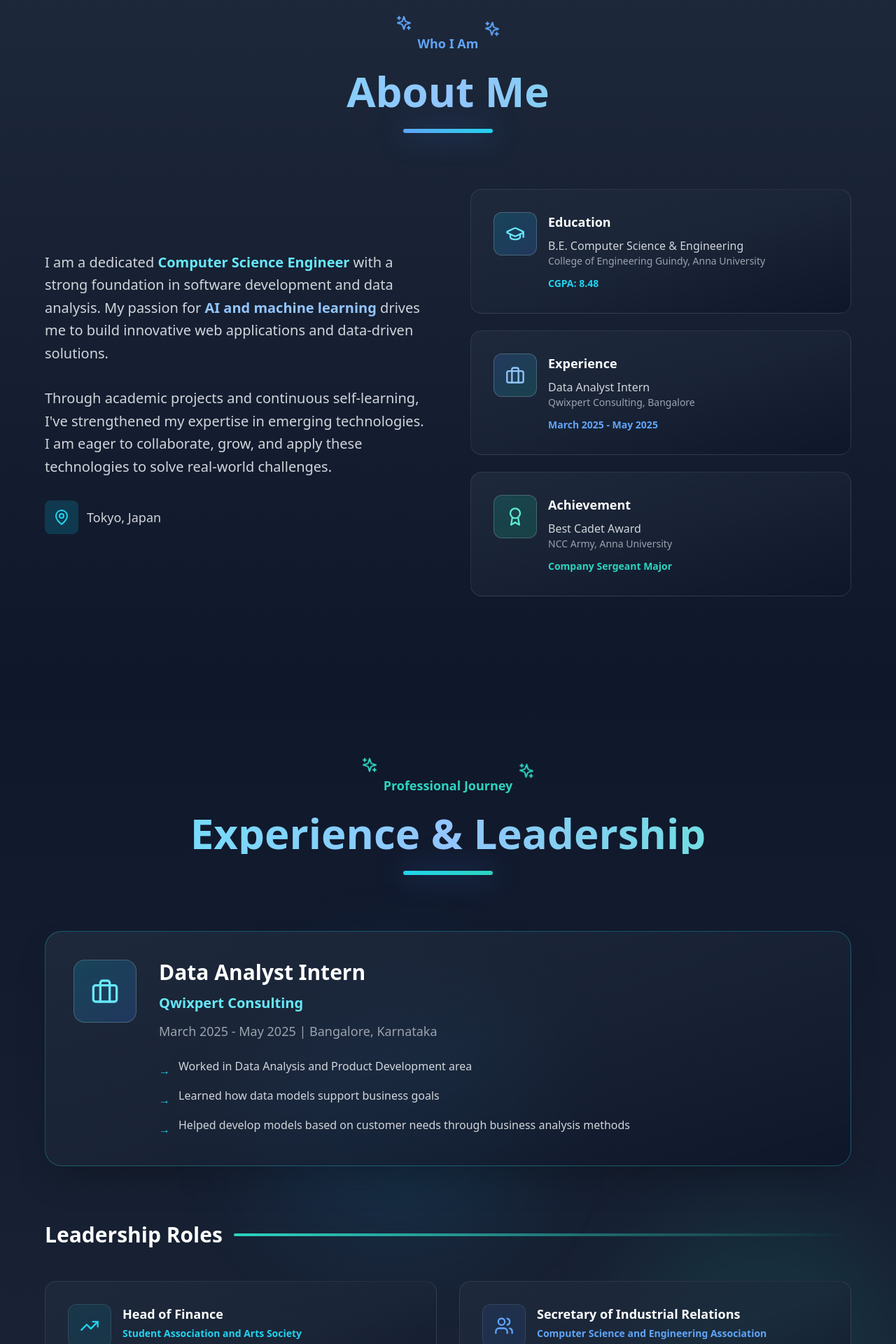
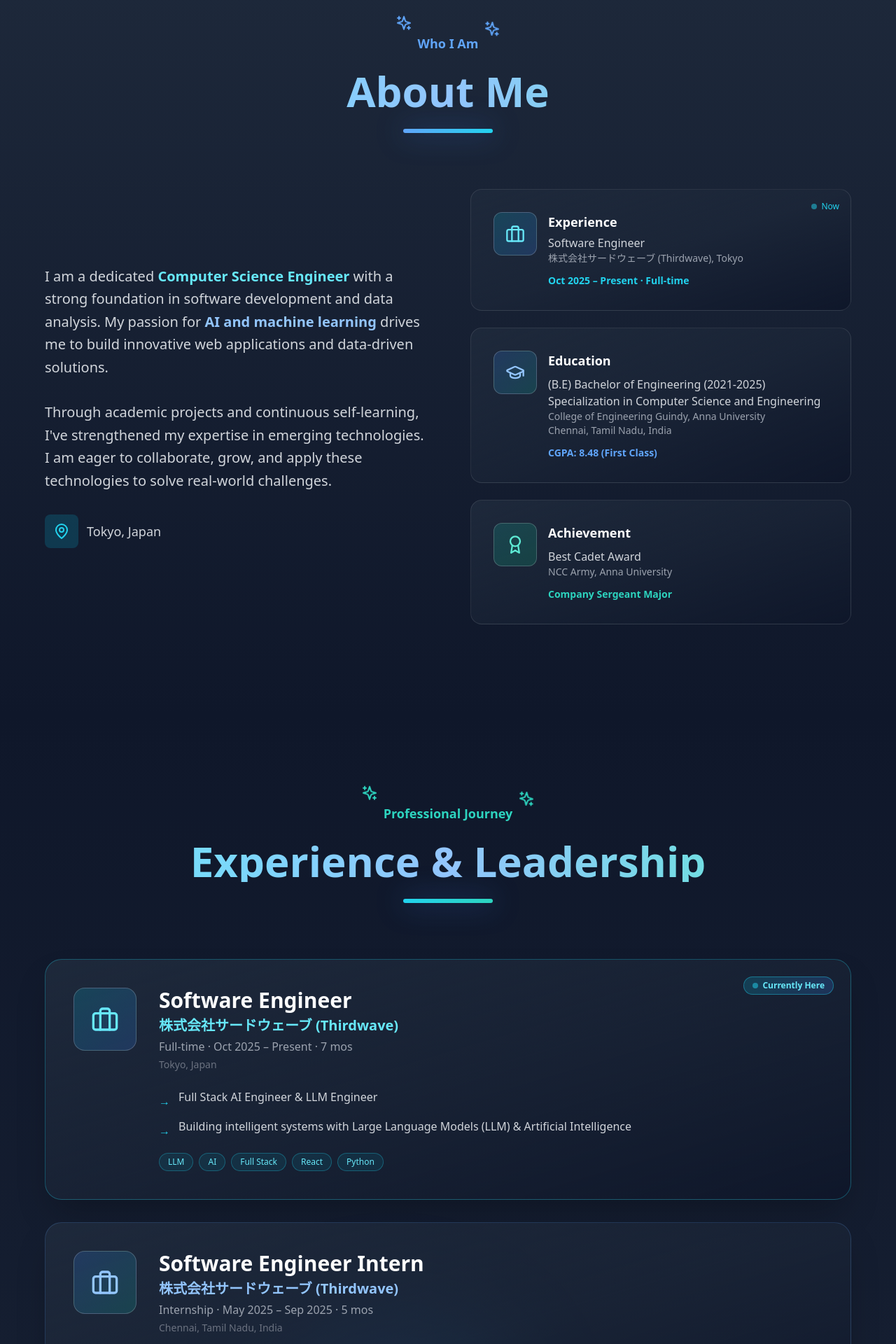
Before and after one commit to Parthiban-sde/personal_portfolio, a React (Vite) app: page / in a window 1280 px wide. Shown: the part 880-2800 px from the top of the page at 70% size. Built offline with nearby package versions, Linux system fonts and the light colour scheme.

Commit message:
Updated veersion

```diff
--- a/src/components/About.tsx
+++ b/src/components/About.tsx
@@ -45,50 +45,58 @@ export default function About() {
             </div>
 
             <div className="space-y-6 animate-fade-in-right">
+              {/* 1. Experience — Current Company */}
               <div className="group relative perspective">
                 <div className="relative p-8 bg-gradient-to-br from-slate-800 via-slate-800/50 to-slate-900 rounded-2xl border border-white/10 hover:border-cyan-400/50 transition-all duration-500 hover:shadow-2xl overflow-hidden transform hover:scale-105 preserve-3d">
                   <div className="absolute inset-0 bg-gradient-to-br from-cyan-500/10 to-blue-500/10 opacity-0 group-hover:opacity-100 transition-opacity duration-500 blur-xl"></div>
+                  <div className="absolute top-0 right-0 w-48 h-48 bg-gradient-to-br from-cyan-500/20 to-blue-500/20 rounded-full blur-3xl opacity-0 group-hover:opacity-30 transition-opacity duration-500 group-hover:animate-float-up"></div>
 
-                  <div className="absolute top-0 right-0 w-48 h-48 bg-gradient-to-br from-cyan-500/20 to-blue-500/20 rounded-full blur-3xl opacity-0 group-hover:opacity-30 transition-opacity duration-500 group-hover:animate-float-up"></div>
+                  {/* Pulsing dot */}
+                  <div className="absolute top-4 right-4 flex items-center gap-1.5">
+                    <span className="w-2 h-2 rounded-full bg-cyan-400 animate-pulse" />
+                    <span className="text-xs text-cyan-400 font-medium">Now</span>
+                  </div>
 
                   <div className="relative flex items-start gap-4">
                     <div className="p-4 bg-gradient-to-br from-cyan-500/20 to-blue-500/20 rounded-xl group-hover:scale-110 group-hover:animate-rotate-y transition-all duration-300 border border-white/20 flex-shrink-0">
-                      <GraduationCap className="w-7 h-7 text-cyan-300 group-hover:animate-float-bounce" />
+                      <Briefcase className="w-7 h-7 text-cyan-300 group-hover:animate-float-bounce" />
                     </div>
                     <div>
-                      <h3 className="font-bold text-white mb-2 text-lg group-hover:text-cyan-200 transition-colors">Education</h3>
-                      <p className="text-gray-300 font-medium">B.E. Computer Science & Engineering</p>
-                      <p className="text-sm text-gray-400">College of Engineering Guindy, Anna University</p>
-                      <p className="text-sm text-cyan-400 font-bold mt-3 group-hover:text-cyan-300 transition-colors">CGPA: 8.48</p>
+                      <h3 className="font-bold text-white mb-1 text-lg group-hover:text-cyan-200 transition-colors">Experience</h3>
+                      <p className="text-gray-300 font-medium">Software Engineer</p>
+                      <p className="text-sm text-gray-400">株式会社サードウェーブ (Thirdwave), Tokyo</p>
+                      <p className="text-sm text-cyan-400 font-bold mt-3 group-hover:text-cyan-300 transition-colors">Oct 2025 – Present · Full-time</p>
                     </div>
                   </div>
                 </div>
               </div>
 
+              {/* 2. Education */}
               <div className="group relative perspective">
                 <div className="relative p-8 bg-gradient-to-br from-slate-800 via-slate-800/50 to-slate-900 rounded-2xl border border-white/10 hover:border-blue-400/50 transition-all duration-500 hover:shadow-2xl overflow-hidden transform hover:scale-105 preserve-3d">
                   <div className="absolute inset-0 bg-gradient-to-br from-blue-500/10 to-teal-500/10 opacity-0 group-hover:opacity-100 transition-opacity duration-500 blur-xl"></div>
-
                   <div className="absolute top-0 right-0 w-48 h-48 bg-gradient-to-br from-blue-500/20 to-teal-500/20 rounded-full blur-3xl opacity-0 group-hover:opacity-30 transition-opacity duration-500 group-hover:animate-float-up"></div>
 
                   <div className="relative flex items-start gap-4">
                     <div className="p-4 bg-gradient-to-br from-blue-500/20 to-teal-500/20 rounded-xl group-hover:scale-110 group-hover:animate-rotate-y transition-all duration-300 border border-white/20 flex-shrink-0">
-                      <Briefcase className="w-7 h-7 text-blue-300 group-hover:animate-float-bounce" />
+                      <GraduationCap className="w-7 h-7 text-blue-300 group-hover:animate-float-bounce" />
                     </div>
                     <div>
-                      <h3 className="font-bold text-white mb-2 text-lg group-hover:text-blue-200 transition-colors">Experience</h3>
-                      <p className="text-gray-300 font-medium">Data Analyst Intern</p>
-                      <p className="text-sm text-gray-400">Qwixpert Consulting, Bangalore</p>
-                      <p className="text-sm text-blue-400 font-bold mt-3 group-hover:text-blue-300 transition-colors">March 2025 - May 2025</p>
+                      <h3 className="font-bold text-white mb-2 text-lg group-hover:text-blue-200 transition-colors">Education</h3>
+                      <p className="text-gray-300 font-medium">(B.E) Bachelor of Engineering (2021-2025)</p>
+                      <p className="text-gray-300 font-medium">Specialization in Computer Science and Engineering</p>
+                      <p className="text-sm text-gray-400">College of Engineering Guindy, Anna University</p>
+                      <p className="text-sm text-gray-400">Chennai, Tamil Nadu, India</p>
+                      <p className="text-sm text-blue-400 font-bold mt-3 group-hover:text-blue-300 transition-colors">CGPA: 8.48 (First Class) </p>
                     </div>
                   </div>
                 </div>
               </div>
 
+              {/* 3. Achievement */}
               <div className="group relative perspective">
                 <div className="relative p-8 bg-gradient-to-br from-slate-800 via-slate-800/50 to-slate-900 rounded-2xl border border-white/10 hover:border-teal-400/50 transition-all duration-500 hover:shadow-2xl overflow-hidden transform hover:scale-105 preserve-3d">
                   <div className="absolute inset-0 bg-gradient-to-br from-teal-500/10 to-emerald-500/10 opacity-0 group-hover:opacity-100 transition-opacity duration-500 blur-xl"></div>
-
                   <div className="absolute top-0 right-0 w-48 h-48 bg-gradient-to-br from-teal-500/20 to-emerald-500/20 rounded-full blur-3xl opacity-0 group-hover:opacity-30 transition-opacity duration-500 group-hover:animate-float-up"></div>
 
                   <div className="relative flex items-start gap-4">
--- a/src/components/Experience.tsx
+++ b/src/components/Experience.tsx
@@ -65,32 +65,117 @@ export default function Experience() {
             <div className="w-32 h-1.5 bg-gradient-to-r from-cyan-400 to-teal-400 mx-auto rounded-full animate-pulse-glow"></div>
           </div>
 
-          <div className="mb-20 group relative p-10 bg-gradient-to-br from-slate-800 via-slate-800/50 to-slate-900 rounded-3xl border border-cyan-400/30 shadow-2xl overflow-hidden hover:shadow-cyan-500/20 transition-all duration-500">
-            <div className={`absolute inset-0 bg-gradient-to-br from-cyan-500/5 to-blue-500/5 opacity-0 group-hover:opacity-100 transition-opacity duration-500 blur-xl`}></div>
-            <div className="absolute -top-1/2 right-0 w-80 h-80 bg-gradient-to-br from-cyan-500/20 to-blue-500/20 rounded-full blur-3xl opacity-0 group-hover:opacity-30 transition-opacity duration-500 group-hover:animate-float-up"></div>
+          {/* Current Role — Thirdwave Full-time */}
+          <div className="mb-8 group relative p-10 bg-gradient-to-br from-slate-800 via-slate-800/50 to-slate-900 rounded-3xl border border-cyan-400/30 shadow-2xl overflow-hidden hover:shadow-cyan-500/20 transition-all duration-500">
+            <div className="absolute inset-0 bg-gradient-to-br from-cyan-500/5 to-blue-500/5 opacity-0 group-hover:opacity-100 transition-opacity duration-500 blur-xl" />
+            <div className="absolute -top-1/2 right-0 w-80 h-80 bg-gradient-to-br from-cyan-500/20 to-blue-500/20 rounded-full blur-3xl opacity-0 group-hover:opacity-30 transition-opacity duration-500 group-hover:animate-float-up" />
+
+            {/* Currently Here badge */}
+            <div className="absolute top-6 right-6 flex items-center gap-1.5 px-3 py-1 bg-gradient-to-r from-cyan-500/20 to-blue-500/20 border border-cyan-400/40 rounded-full">
+              <span className="w-2 h-2 rounded-full bg-cyan-400 animate-pulse" />
+              <span className="text-xs text-cyan-300 font-semibold">Currently Here</span>
+            </div>
 
             <div className="relative flex flex-col md:flex-row items-start gap-8">
               <div className="p-6 bg-gradient-to-br from-cyan-500/20 to-blue-500/20 rounded-2xl group-hover:scale-125 group-hover:animate-rotate-y transition-all duration-500 border border-white/20 flex-shrink-0">
                 <Briefcase className="w-10 h-10 text-cyan-300 group-hover:animate-float-bounce" />
               </div>
               <div className="flex-1">
-                <h3 className="text-3xl font-bold text-white mb-3 group-hover:text-cyan-200 transition-colors duration-300">Data Analyst Intern</h3>
-                <p className="text-xl text-cyan-300 font-semibold mb-3">Qwixpert Consulting</p>
-                <p className="text-gray-400 mb-6 text-lg">March 2025 - May 2025 | Bangalore, Karnataka</p>
+                <h3 className="text-3xl font-bold text-white mb-1 group-hover:text-cyan-200 transition-colors duration-300">Software Engineer</h3>
+                <p className="text-xl text-cyan-300 font-semibold mb-1">株式会社サードウェーブ (Thirdwave)</p>
+                <p className="text-gray-400 mb-1">Full-time · Oct 2025 – Present · 7 mos</p>
+                <p className="text-gray-500 mb-6 text-sm">Tokyo, Japan</p>
                 <ul className="space-y-3 text-gray-300">
                   <li className="flex items-start gap-3">
                     <span className="text-cyan-400 mt-1.5 font-bold">→</span>
+                    <span className="group-hover:text-gray-200 transition-colors">Full Stack AI Engineer &amp; LLM Engineer</span>
+                  </li>
+                  <li className="flex items-start gap-3">
+                    <span className="text-cyan-400 mt-1.5 font-bold">→</span>
+                    <span className="group-hover:text-gray-200 transition-colors">Building intelligent systems with Large Language Models (LLM) &amp; Artificial Intelligence</span>
+                  </li>
+                </ul>
+                <div className="flex flex-wrap gap-2 mt-5">
+                  {['LLM', 'AI', 'Full Stack', 'React', 'Python'].map((tag) => (
+                    <span key={tag} className="px-3 py-1 text-xs font-medium bg-cyan-500/10 text-cyan-300 border border-cyan-400/30 rounded-full">
+                      {tag}
+                    </span>
+                  ))}
+                </div>
+              </div>
+            </div>
+          </div>
+
+          {/* Previous Role — Thirdwave Internship */}
+          <div className="mb-20 group relative p-10 bg-gradient-to-br from-slate-800 via-slate-800/50 to-slate-900 rounded-3xl border border-blue-400/20 shadow-2xl overflow-hidden hover:shadow-blue-500/20 transition-all duration-500">
+            <div className="absolute inset-0 bg-gradient-to-br from-blue-500/5 to-teal-500/5 opacity-0 group-hover:opacity-100 transition-opacity duration-500 blur-xl" />
+            <div className="absolute -top-1/2 right-0 w-80 h-80 bg-gradient-to-br from-blue-500/20 to-teal-500/20 rounded-full blur-3xl opacity-0 group-hover:opacity-30 transition-opacity duration-500 group-hover:animate-float-up" />
+
+            <div className="relative flex flex-col md:flex-row items-start gap-8">
+              <div className="p-6 bg-gradient-to-br from-blue-500/20 to-teal-500/20 rounded-2xl group-hover:scale-125 group-hover:animate-rotate-y transition-all duration-500 border border-white/20 flex-shrink-0">
+                <Briefcase className="w-10 h-10 text-blue-300 group-hover:animate-float-bounce" />
+              </div>
+              <div className="flex-1">
+                <h3 className="text-3xl font-bold text-white mb-1 group-hover:text-blue-200 transition-colors duration-300">Software Engineer Intern</h3>
+                <p className="text-xl text-blue-300 font-semibold mb-1">株式会社サードウェーブ (Thirdwave)</p>
+                <p className="text-gray-400 mb-1">Internship · May 2025 – Sep 2025 · 5 mos</p>
+                <p className="text-gray-500 mb-6 text-sm">Chennai, Tamil Nadu, India</p>
+                <ul className="space-y-3 text-gray-300">
+                  <li className="flex items-start gap-3">
+                    <span className="text-blue-400 mt-1.5 font-bold">→</span>
+                    <span className="group-hover:text-gray-200 transition-colors">Full Stack AI Engineer Internship &amp; Learning Japanese</span>
+                  </li>
+                  <li className="flex items-start gap-3">
+                    <span className="text-blue-400 mt-1.5 font-bold">→</span>
+                    <span className="group-hover:text-gray-200 transition-colors">Worked on AI-powered full stack solutions while developing Japanese language proficiency</span>
+                  </li>
+                </ul>
+                <div className="flex flex-wrap gap-2 mt-5">
+                  {['AI', 'Japanese', 'Full Stack', 'Internship'].map((tag) => (
+                    <span key={tag} className="px-3 py-1 text-xs font-medium bg-blue-500/10 text-blue-300 border border-blue-400/30 rounded-full">
+                      {tag}
+                    </span>
+                  ))}
+                </div>
+              </div>
+            </div>
+          </div>
+
+          {/* Qwixpert Internship */}
+          <div className="mb-20 group relative p-10 bg-gradient-to-br from-slate-800 via-slate-800/50 to-slate-900 rounded-3xl border border-teal-400/20 shadow-2xl overflow-hidden hover:shadow-teal-500/20 transition-all duration-500">
+            <div className="absolute inset-0 bg-gradient-to-br from-teal-500/5 to-emerald-500/5 opacity-0 group-hover:opacity-100 transition-opacity duration-500 blur-xl" />
+            <div className="absolute -top-1/2 right-0 w-80 h-80 bg-gradient-to-br from-teal-500/20 to-emerald-500/20 rounded-full blur-3xl opacity-0 group-hover:opacity-30 transition-opacity duration-500 group-hover:animate-float-up" />
+
+            <div className="relative flex flex-col md:flex-row items-start gap-8">
+              <div className="p-6 bg-gradient-to-br from-teal-500/20 to-emerald-500/20 rounded-2xl group-hover:scale-125 group-hover:animate-rotate-y transition-all duration-500 border border-white/20 flex-shrink-0">
+                <Briefcase className="w-10 h-10 text-teal-300 group-hover:animate-float-bounce" />
+              </div>
+              <div className="flex-1">
+                <h3 className="text-3xl font-bold text-white mb-1 group-hover:text-teal-200 transition-colors duration-300">Data Analyst Intern</h3>
+                <p className="text-xl text-teal-300 font-semibold mb-1">Qwixpert Consulting</p>
+                <p className="text-gray-400 mb-1">Internship · March 2025 – May 2025 · 3 mos</p>
+                <p className="text-gray-500 mb-6 text-sm">Bangalore, Karnataka, India</p>
+                <ul className="space-y-3 text-gray-300">
+                  <li className="flex items-start gap-3">
+                    <span className="text-teal-400 mt-1.5 font-bold">→</span>
                     <span className="group-hover:text-gray-200 transition-colors">Worked in Data Analysis and Product Development area</span>
                   </li>
                   <li className="flex items-start gap-3">
-                    <span className="text-cyan-400 mt-1.5 font-bold">→</span>
+                    <span className="text-teal-400 mt-1.5 font-bold">→</span>
                     <span className="group-hover:text-gray-200 transition-colors">Learned how data models support business goals</span>
                   </li>
                   <li className="flex items-start gap-3">
-                    <span className="text-cyan-400 mt-1.5 font-bold">→</span>
+                    <span className="text-teal-400 mt-1.5 font-bold">→</span>
                     <span className="group-hover:text-gray-200 transition-colors">Helped develop models based on customer needs through business analysis methods</span>
                   </li>
                 </ul>
+                <div className="flex flex-wrap gap-2 mt-5">
+                  {['Data Analysis', 'Product Development', 'Business Analysis'].map((tag) => (
+                    <span key={tag} className="px-3 py-1 text-xs font-medium bg-teal-500/10 text-teal-300 border border-teal-400/30 rounded-full">
+                      {tag}
+                    </span>
+                  ))}
+                </div>
               </div>
             </div>
           </div>
--- a/src/components/Footer.tsx
+++ b/src/components/Footer.tsx
@@ -62,7 +62,7 @@ export default function Footer() {
                 <Code2 className="w-5 h-5 text-cyan-400" />
               </div>
               <span className="text-xl font-bold bg-clip-text text-transparent bg-gradient-to-r from-cyan-300 via-blue-300 to-teal-300">
-                Parthiban R
+                RAMAN PARTHIBAN
               </span>
             </div>
             <p className="text-gray-400 text-sm leading-relaxed">
@@ -127,7 +127,7 @@ export default function Footer() {
 
         <div className="flex flex-col sm:flex-row items-center justify-between gap-4">
           <p className="text-gray-500 text-sm flex items-center gap-1.5">
-            © {new Date().getFullYear()} Parthiban R · Built with
+            © {new Date().getFullYear()} RAMAN PARTHIBAN · Built with
             <Heart className="w-3.5 h-3.5 text-cyan-500 fill-cyan-500 inline-block" />
             using React &amp; Tailwind CSS
           </p>
--- a/src/components/Header.tsx
+++ b/src/components/Header.tsx
@@ -72,7 +72,7 @@ export default function Header() {
               <Code2 className="w-4 h-4 text-cyan-400" />
             </div>
             <span className="font-bold text-lg bg-clip-text text-transparent bg-gradient-to-r from-cyan-300 via-blue-300 to-teal-300 group-hover:from-cyan-200 group-hover:via-blue-200 group-hover:to-teal-200 transition-all duration-300">
-              Parthiban R
+              RAMAN PARTHIBAN
             </span>
           </a>
 
```
Also changed, not shown: src/components/Hero.tsx (+4 -4 lines).
